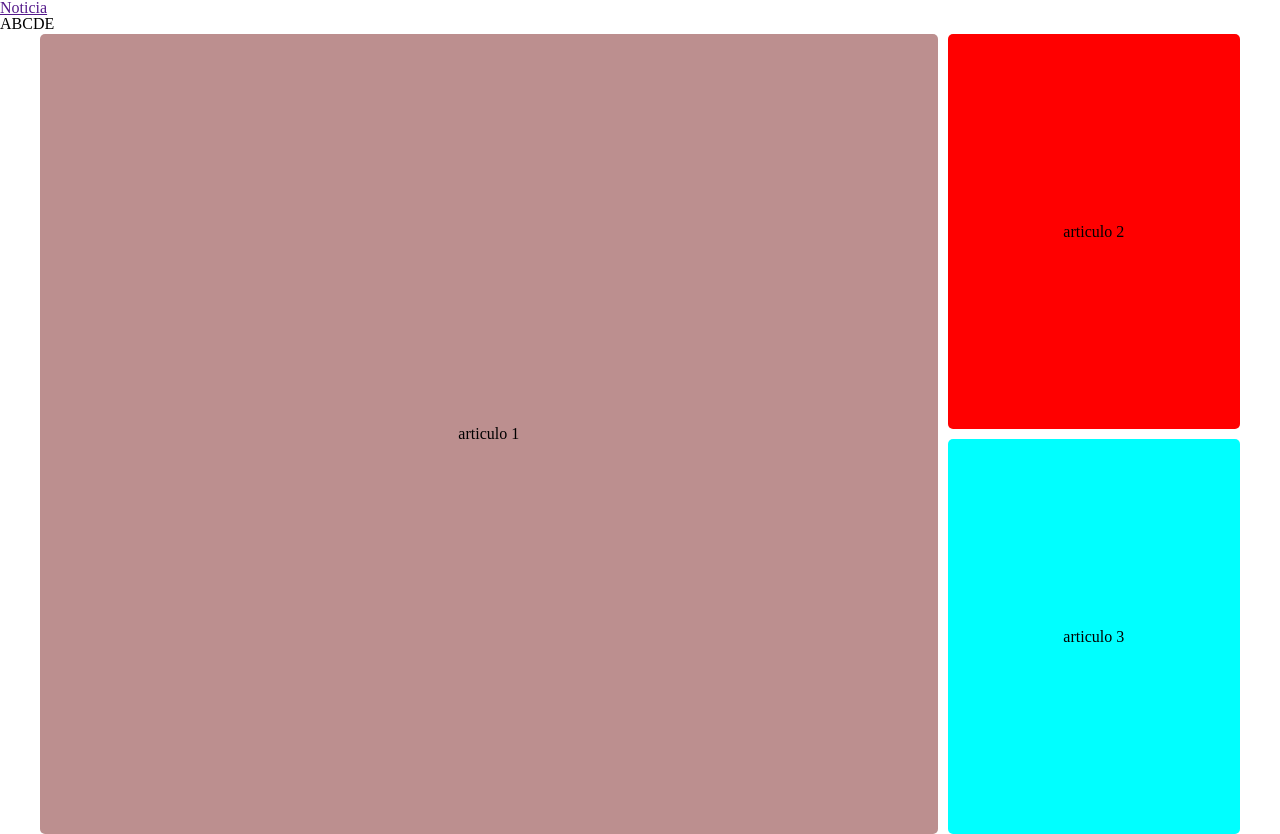
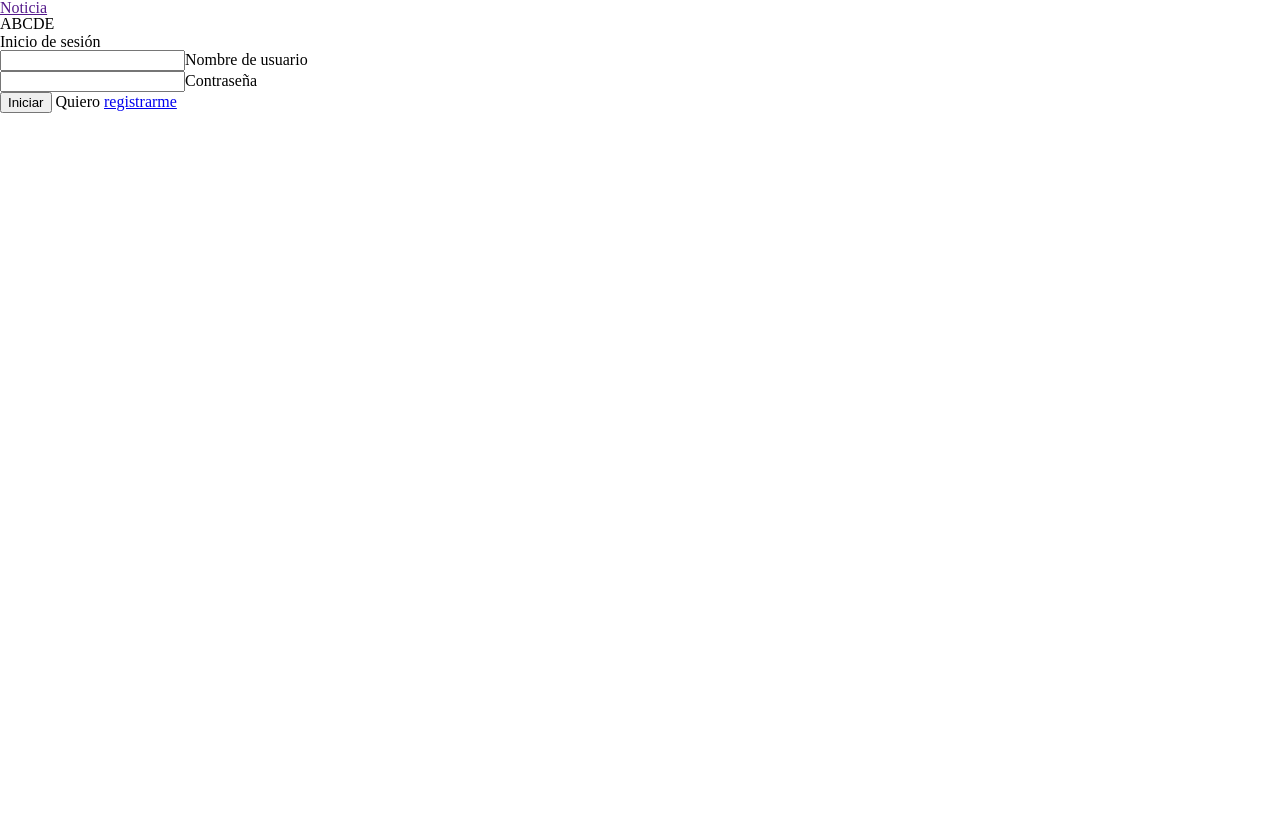
Before and after one commit to alvarotercero/journal-front, an Angular app: page / in a window 1280 px wide. After the commit the page ends 800 px from the top, so only its background shows below. Built offline with nearby package versions, Linux system fonts and the light colour scheme.

Commit message:
prueba login

```diff
--- a/src/app/app.routes.ts
+++ b/src/app/app.routes.ts
@@ -1,6 +1,9 @@
 import { Routes } from '@angular/router';
 import { HomeComponent } from './pages/home/home.component';
+import { LoginComponent } from './pages/login/login.component';
 
 export const routes: Routes = [
-    { path: '', component: HomeComponent }
+
+    { path: '', component: LoginComponent }
+
 ];
--- a/src/app/pages/login/login.component.html
+++ b/src/app/pages/login/login.component.html
@@ -1 +1,19 @@
-<p>login works!</p>
+<div class="formulario">
+    <h1>Inicio de sesión</h1>
+    <form method="post">
+        <div class="username">
+            <input type="text" required>
+            <label>Nombre de usuario</label>
+        </div>
+
+        <div class="contraseña">
+            <input type="password" required>
+            <label>Contraseña</label>
+        </div>
+
+        <div class="registrarse">
+            <input type="submit" value="Iniciar">
+            Quiero <a href="#">registrarme</a>
+        </div>
+    </form>
+</div>
```
Also changed, not shown: src/app/pages/login/login.component.css (+36 -0 lines), 1 other file (tests, documents, lock files or other folders).
